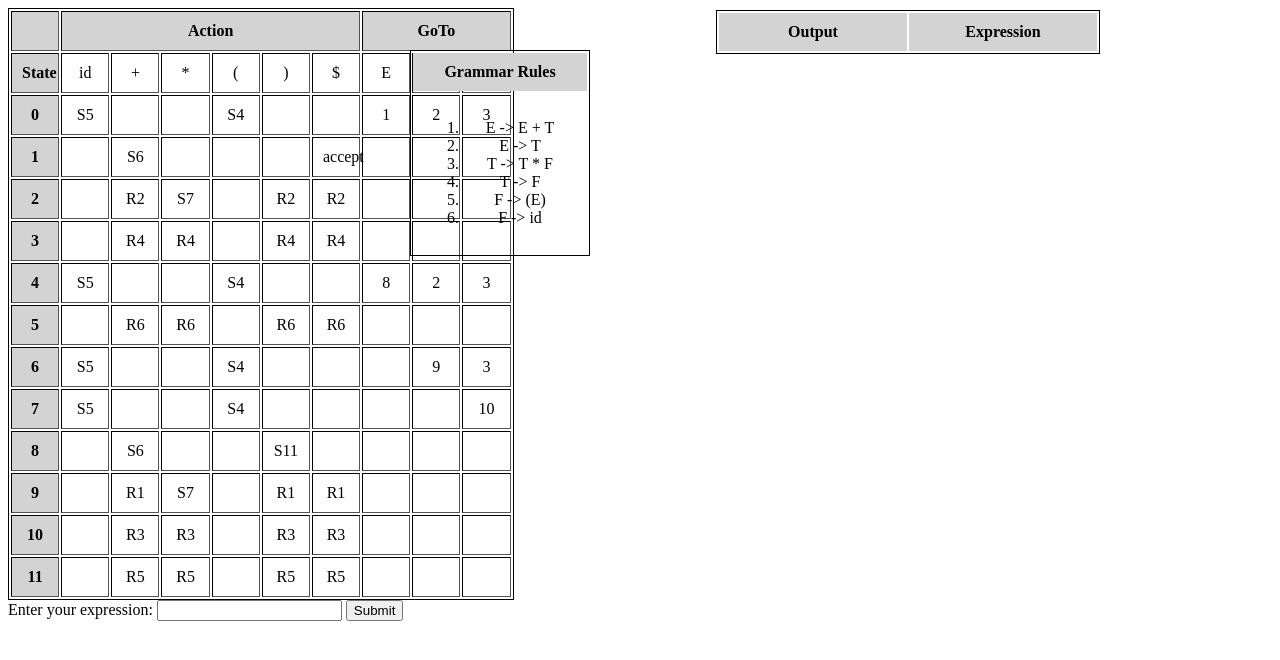
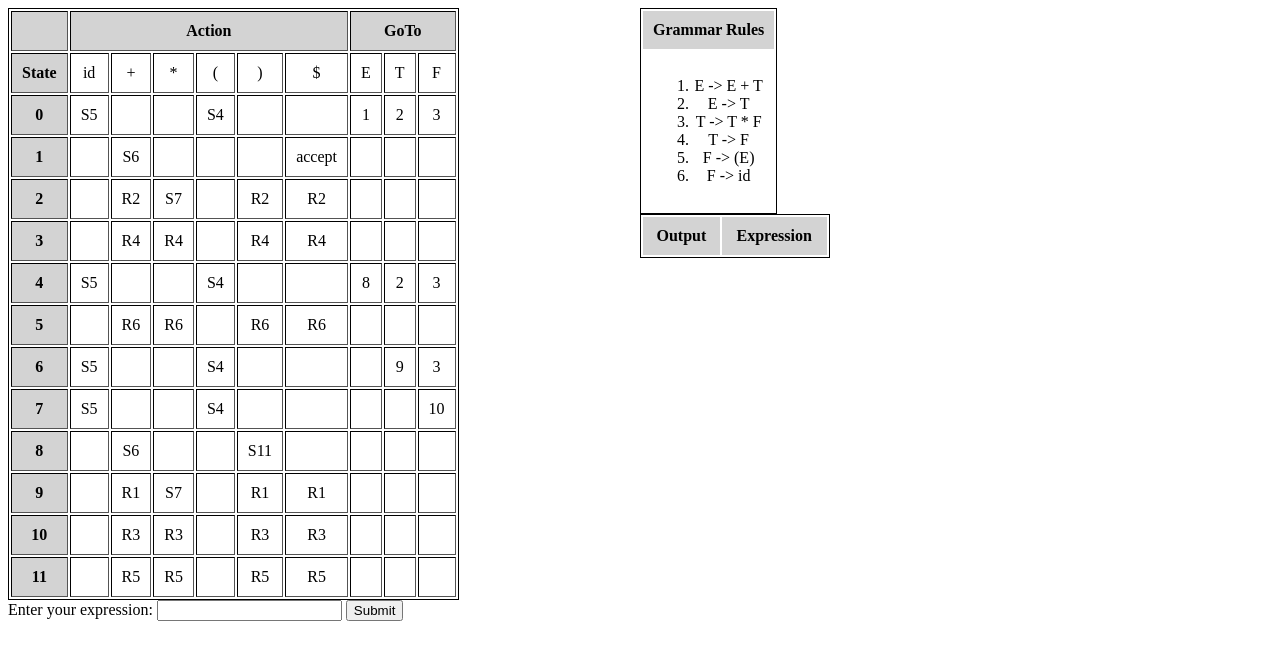
Before and after one commit to lukelego/lukelego.github.io, a website: page ShiftReduceParser/public_html/index.html in a window 1280 px wide. Drawn offline with Linux system fonts and the light colour scheme.

Commit message:
CSS change div

```diff
--- a/ShiftReduceParser/public_html/index.html
+++ b/ShiftReduceParser/public_html/index.html
@@ -11,8 +11,6 @@ and open the template in the editor.
         <meta name="viewport" content="width=device-width, initial-scale=1.0">
         <style>
             table {
-                table-layout: fixed;
-                width:40%;
                 border: 1px solid black;
                 text-align: center;
             }
@@ -23,24 +21,23 @@ and open the template in the editor.
                 background-color: #d3d3d3;
             }
             #Grammar-rules {
-                position: absolute;
                 border: 1px solid black;
                 top: 50px;
-                right: 690px;
-                width: 180px;
+
             }
             #parse-output {
                 width: 30%;
-                position: absolute;
                 border: 1px solid black;
                 right: 180px;
-                top: 10px;
             }
+
+
         </style>
     </head>
 
     <body>
-        <div>
+        <div style = "width:100%">
+            <div style = "float: left; width:50%">
             <table id = "Parse-table" border = "1">
                 <colgroup>
                     <col span ="1">
@@ -213,9 +210,9 @@ and open the template in the editor.
                     </tr>
                 </tbody>
             </table>
-        </div>
-
-        <table id ="Grammar-rules" >
+            </div>
+            <div style="float: left; width:20%">
+                 <table id ="Grammar-rules" >
             <thead>
                 <tr>
                     <th>Grammar Rules</th>
@@ -238,15 +235,11 @@ and open the template in the editor.
                 </tr>
             </tbody>
 
-        </table>
+            </table>
+            </div>
 
-        <form onSubmit="submitFunction(event);">
-            <label for="expression">Enter your expression:</label>
-            <input type="text" id="expression" name="expression">
-            <input type="submit" value="Submit">
-        </form>
 
-        <div>
+            <div style= "float: left; width:50%">
             <table id ="parse-output">
 
                 <tr>
@@ -255,7 +248,20 @@ and open the template in the editor.
                 </tr>
 
             </table>
+            </div>
+
+             <br style="clear: left;" />
         </div>
+
+
+
+        <form onSubmit="submitFunction(event);">
+            <label for="expression">Enter your expression:</label>
+            <input type="text" id="expression" name="expression">
+            <input type="submit" value="Submit">
+        </form>
+
+
 
         <script>
 
```
